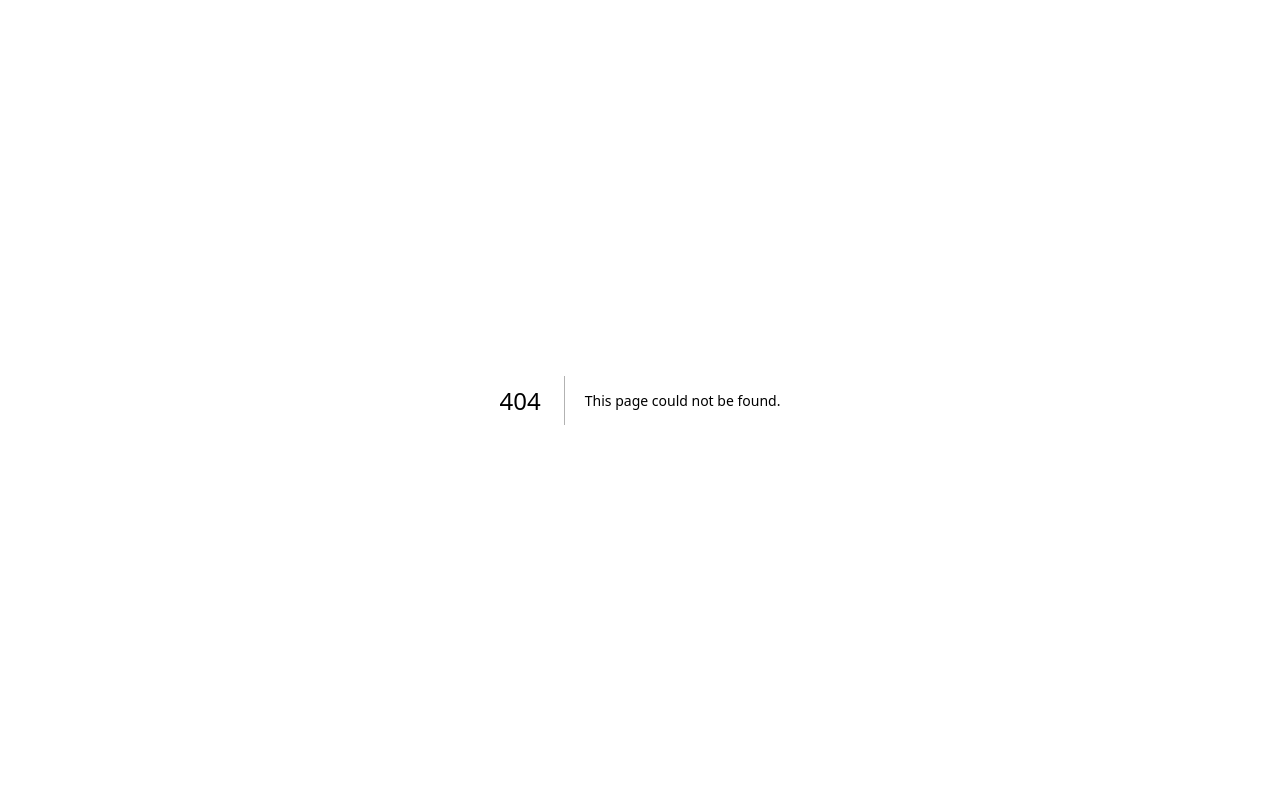
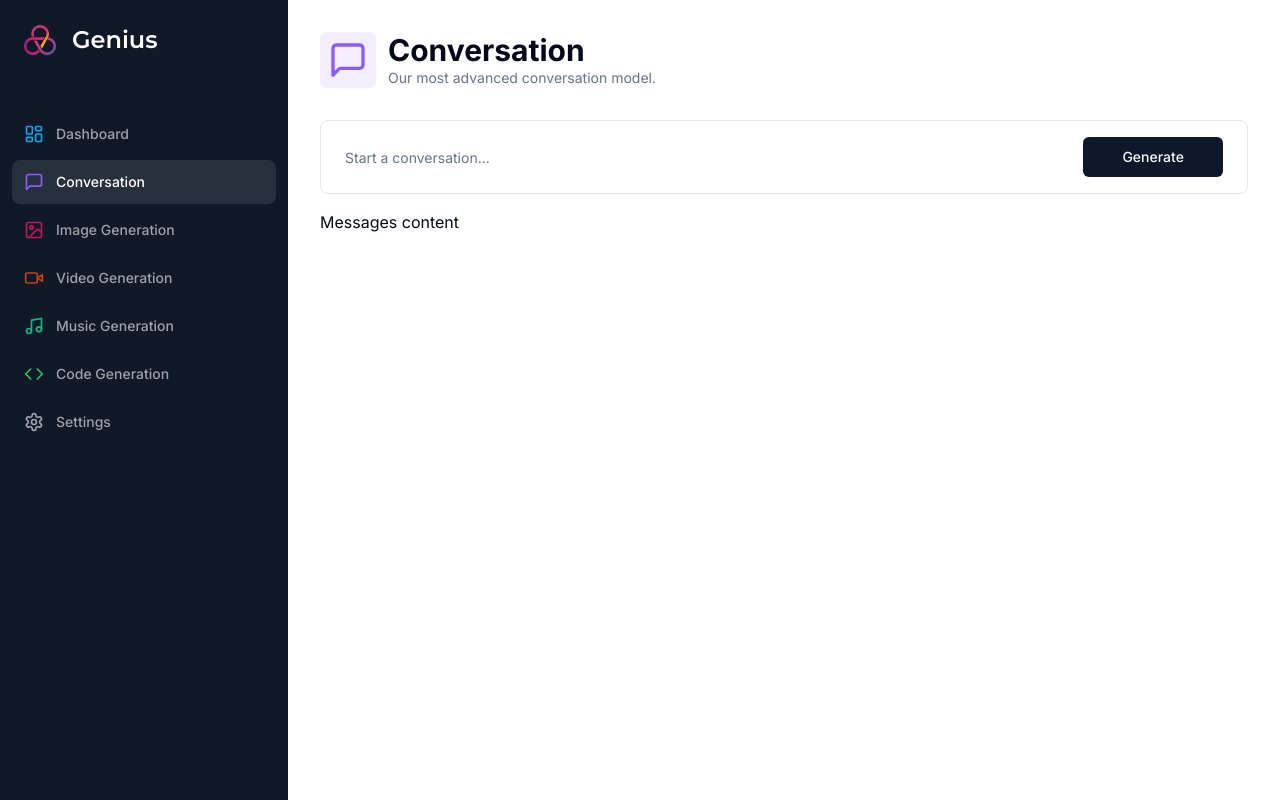
Before and after one commit to Fables7/ai-saas, a Next.js app: page /conversation in a window 1280 px wide. Before the commit this address had no page. Built offline with nearby package versions, Linux system fonts and the light colour scheme.

Commit message:
Created conversation Ai UI

```diff
--- /dev/null
+++ b/app/(dashboard)/(routes)/conversation/constants.ts
@@ -0,0 +1,7 @@
+import * as z from "zod";
+
+export const formSchema = z.object({
+  prompt: z.string().min(1, {
+    message: "Prompt is required",
+  }),
+});
--- /dev/null
+++ b/app/(dashboard)/(routes)/conversation/page.tsx
@@ -0,0 +1,74 @@
+"use client";
+import React from "react";
+import Heading from "@/components/Heading";
+import { MessageSquare } from "lucide-react";
+import { useForm } from "react-hook-form";
+import * as z from "zod";
+
+import { formSchema } from "./constants";
+import { zodResolver } from "@hookform/resolvers/zod";
+import { FormControl, FormField, FormItem, Form } from "@/components/ui/form";
+import { Input } from "@/components/ui/input";
+import { Button } from "@/components/ui/button";
+
+const page = () => {
+  const form = useForm<z.infer<typeof formSchema>>({
+    resolver: zodResolver(formSchema),
+    defaultValues: {
+      prompt: "",
+    },
+  });
+
+  const isLoading = form.formState.isSubmitting;
+
+  const onSubmit = async (values: z.infer<typeof formSchema>) => {
+    console.log(values);
+  };
+  return (
+    <div>
+      <Heading
+        title="Conversation"
+        description="Our most advanced conversation model."
+        icon={MessageSquare}
+        iconColor="text-violet-500"
+        bgColor="bg-violet-500/10"
+      />
+      <div className="px-4 lg:px-8">
+        <div>
+          <Form {...form}>
+            <form
+              onSubmit={form.handleSubmit(onSubmit)}
+              className=" rounded-lg border w-full p-4 px-3 md:px-6 focus-within:shadow-sm grid grid-cols-12 gap-2"
+            >
+              <FormField
+                name="prompt"
+                control={form.control}
+                render={({ field }) => (
+                  <FormItem className="col-span-12 lg:col-span-10">
+                    <FormControl className="m-0 p-0">
+                      <Input
+                        className="border-0 outline-none focus-visible:ring-0 focus-visible:ring-transparent"
+                        disabled={isLoading}
+                        placeholder="Start a conversation..."
+                        {...field}
+                      />
+                    </FormControl>
+                  </FormItem>
+                )}
+              />
+              <Button
+                className="col-span-12 lg:col-span-2 w-full"
+                disabled={isLoading}
+              >
+                Generate
+              </Button>
+            </form>
+          </Form>
+        </div>
+        <div className="space-y-4 mt-4">Messages content</div>
+      </div>
+    </div>
+  );
+};
+
+export default page;
--- /dev/null
+++ b/components/Heading.tsx
@@ -0,0 +1,32 @@
+import { LucideIcon } from "lucide-react";
+import React from "react";
+import { cn } from "@/lib/utils";
+
+interface Props {
+  title: string;
+  description: string;
+  icon: LucideIcon;
+  iconColor?: string;
+  bgColor?: string;
+}
+const Heading = ({
+  title,
+  description,
+  icon: Icon,
+  iconColor,
+  bgColor,
+}: Props) => {
+  return (
+    <div className="px-4 lg:px-8 flex items-center gap-x-3 mb-8">
+      <div className={cn(" p-2 w-fit rounded-md", bgColor)}>
+        <Icon className={cn("w-10 h-10", iconColor)} />
+      </div>
+      <div>
+        <h2 className="text-3xl font-bold">{title}</h2>
+        <p className=" text-sm text-muted-foreground">{description}</p>
+      </div>
+    </div>
+  );
+};
+
+export default Heading;
--- /dev/null
+++ b/components/ui/form.tsx
@@ -0,0 +1,176 @@
+import * as React from "react"
+import * as LabelPrimitive from "@radix-ui/react-label"
+import { Slot } from "@radix-ui/react-slot"
+import {
+  Controller,
+  ControllerProps,
+  FieldPath,
+  FieldValues,
+  FormProvider,
+  useFormContext,
+} from "react-hook-form"
+
+import { cn } from "@/lib/utils"
+import { Label } from "@/components/ui/label"
+
+const Form = FormProvider
+
+type FormFieldContextValue<
+  TFieldValues extends FieldValues = FieldValues,
+  TName extends FieldPath<TFieldValues> = FieldPath<TFieldValues>
+> = {
+  name: TName
+}
+
+const FormFieldContext = React.createContext<FormFieldContextValue>(
+  {} as FormFieldContextValue
+)
+
+const FormField = <
+  TFieldValues extends FieldValues = FieldValues,
+  TName extends FieldPath<TFieldValues> = FieldPath<TFieldValues>
+>({
+  ...props
+}: ControllerProps<TFieldValues, TName>) => {
+  return (
+    <FormFieldContext.Provider value={{ name: props.name }}>
+      <Controller {...props} />
+    </FormFieldContext.Provider>
+  )
+}
+
+const useFormField = () => {
+  const fieldContext = React.useContext(FormFieldContext)
+  const itemContext = React.useContext(FormItemContext)
+  const { getFieldState, formState } = useFormContext()
+
+  const fieldState = getFieldState(fieldContext.name, formState)
+
+  if (!fieldContext) {
+    throw new Error("useFormField should be used within <FormField>")
+  }
+
+  const { id } = itemContext
+
+  return {
+    id,
+    name: fieldContext.name,
+    formItemId: `${id}-form-item`,
+    formDescriptionId: `${id}-form-item-description`,
+    formMessageId: `${id}-form-item-message`,
+    ...fieldState,
+  }
+}
+
+type FormItemContextValue = {
+  id: string
+}
+
+const FormItemContext = React.createContext<FormItemContextValue>(
+  {} as FormItemContextValue
+)
+
+const FormItem = React.forwardRef<
+  HTMLDivElement,
+  React.HTMLAttributes<HTMLDivElement>
+>(({ className, ...props }, ref) => {
+  const id = React.useId()
+
+  return (
+    <FormItemContext.Provider value={{ id }}>
+      <div ref={ref} className={cn("space-y-2", className)} {...props} />
+    </FormItemContext.Provider>
+  )
+})
+FormItem.displayName = "FormItem"
+
+const FormLabel = React.forwardRef<
+  React.ElementRef<typeof LabelPrimitive.Root>,
+  React.ComponentPropsWithoutRef<typeof LabelPrimitive.Root>
+>(({ className, ...props }, ref) => {
+  const { error, formItemId } = useFormField()
+
+  return (
+    <Label
+      ref={ref}
+      className={cn(error && "text-destructive", className)}
+      htmlFor={formItemId}
+      {...props}
+    />
+  )
+})
+FormLabel.displayName = "FormLabel"
+
+const FormControl = React.forwardRef<
+  React.ElementRef<typeof Slot>,
+  React.ComponentPropsWithoutRef<typeof Slot>
+>(({ ...props }, ref) => {
+  const { error, formItemId, formDescriptionId, formMessageId } = useFormField()
+
+  return (
+    <Slot
+      ref={ref}
+      id={formItemId}
+      aria-describedby={
+        !error
+          ? `${formDescriptionId}`
+          : `${formDescriptionId} ${formMessageId}`
+      }
+      aria-invalid={!!error}
+      {...props}
+    />
+  )
+})
+FormControl.displayName = "FormControl"
+
+const FormDescription = React.forwardRef<
+  HTMLParagraphElement,
+  React.HTMLAttributes<HTMLParagraphElement>
+>(({ className, ...props }, ref) => {
+  const { formDescriptionId } = useFormField()
+
+  return (
+    <p
+      ref={ref}
+      id={formDescriptionId}
+      className={cn("text-sm text-muted-foreground", className)}
+      {...props}
+    />
+  )
+})
+FormDescription.displayName = "FormDescription"
+
+const FormMessage = React.forwardRef<
+  HTMLParagraphElement,
+  React.HTMLAttributes<HTMLParagraphElement>
+>(({ className, children, ...props }, ref) => {
+  const { error, formMessageId } = useFormField()
+  const body = error ? String(error?.message) : children
+
+  if (!body) {
+    return null
+  }
+
+  return (
+    <p
+      ref={ref}
+      id={formMessageId}
+      className={cn("text-sm font-medium text-destructive", className)}
+      {...props}
+    >
+      {body}
+    </p>
+  )
+})
+FormMessage.displayName = "FormMessage"
+
+export {
+  useFormField,
+  Form,
+  FormItem,
+  FormLabel,
+  FormControl,
+  FormDescription,
+  FormMessage,
+  FormField,
+}
--- /dev/null
+++ b/components/ui/input.tsx
@@ -0,0 +1,25 @@
+import * as React from "react"
+
+import { cn } from "@/lib/utils"
+
+export interface InputProps
+  extends React.InputHTMLAttributes<HTMLInputElement> {}
+
+const Input = React.forwardRef<HTMLInputElement, InputProps>(
+  ({ className, type, ...props }, ref) => {
+    return (
+      <input
+        type={type}
+        className={cn(
+          "flex h-10 w-full rounded-md border border-input bg-background px-3 py-2 text-sm ring-offset-background file:border-0 file:bg-transparent file:text-sm file:font-medium placeholder:text-muted-foreground focus-visible:outline-none focus-visible:ring-2 focus-visible:ring-ring focus-visible:ring-offset-2 disabled:cursor-not-allowed disabled:opacity-50",
+          className
+        )}
+        ref={ref}
+        {...props}
+      />
+    )
+  }
+)
+Input.displayName = "Input"
+
+export { Input }
--- /dev/null
+++ b/components/ui/label.tsx
@@ -0,0 +1,26 @@
+"use client"
+
+import * as React from "react"
+import * as LabelPrimitive from "@radix-ui/react-label"
+import { cva, type VariantProps } from "class-variance-authority"
+
+import { cn } from "@/lib/utils"
+
+const labelVariants = cva(
+  "text-sm font-medium leading-none peer-disabled:cursor-not-allowed peer-disabled:opacity-70"
+)
+
+const Label = React.forwardRef<
+  React.ElementRef<typeof LabelPrimitive.Root>,
+  React.ComponentPropsWithoutRef<typeof LabelPrimitive.Root> &
+    VariantProps<typeof labelVariants>
+>(({ className, ...props }, ref) => (
+  <LabelPrimitive.Root
+    ref={ref}
+    className={cn(labelVariants(), className)}
+    {...props}
+  />
+))
+Label.displayName = LabelPrimitive.Root.displayName
+
+export { Label }
--- a/package.json
+++ b/package.json
@@ -10,7 +10,9 @@
   },
   "dependencies": {
     "@clerk/nextjs": "^4.29.5",
+    "@hookform/resolvers": "^3.3.4",
     "@radix-ui/react-dialog": "^1.0.5",
+    "@radix-ui/react-label": "^2.0.2",
     "@radix-ui/react-slot": "^1.0.2",
     "class-variance-authority": "^0.7.0",
     "clsx": "^2.1.0",
@@ -18,8 +20,10 @@
     "next": "14.1.0",
     "react": "^18",
     "react-dom": "^18",
+    "react-hook-form": "^7.49.3",
     "tailwind-merge": "^2.2.1",
-    "tailwindcss-animate": "^1.0.7"
+    "tailwindcss-animate": "^1.0.7",
+    "zod": "^3.22.4"
   },
   "devDependencies": {
     "@types/node": "^20",
```
Also changed, not shown: 1 other file (tests, documents, lock files or other folders).
